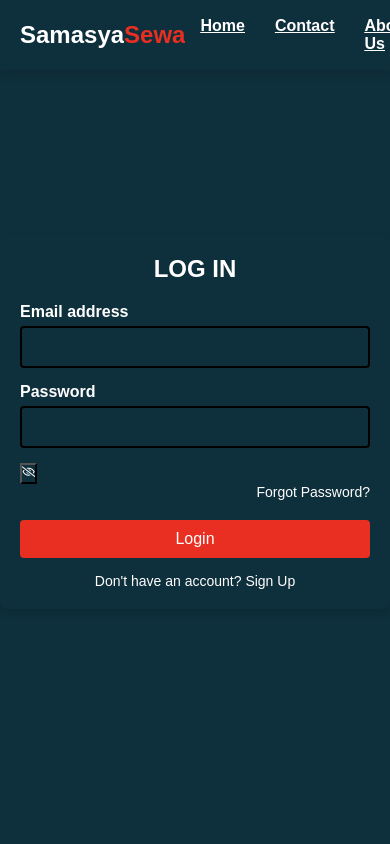
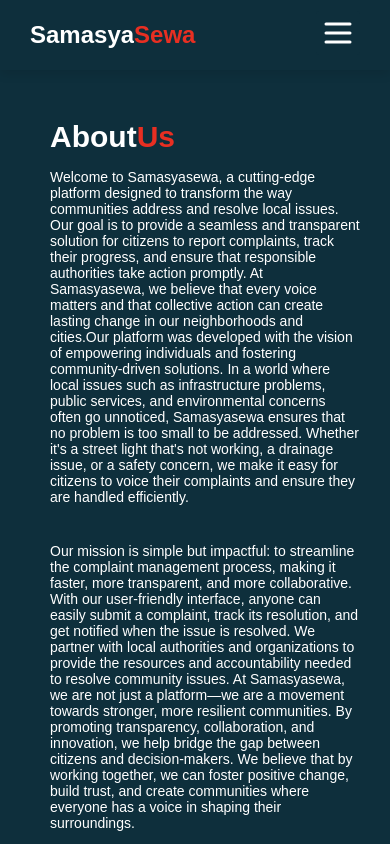
Before and after one commit to Manisha-Tmg/My-project, a React (Create React App) app: page /aboutus in a window 390 px wide. Before the commit this address led to /login. Shown: the top 844 px of the page. Built offline with nearby package versions, Linux system fonts and the light colour scheme.

Commit message:
fix: add Responsiveness with hamburger menu icon

```diff
--- a/src/Components/Navbar.js
+++ b/src/Components/Navbar.js
@@ -1,6 +1,8 @@
 import React, { useEffect, useState } from "react";
 import "../Css/Navbar.css";
 import { Link, useLocation, useNavigate } from "react-router-dom";
+import { Menu, X } from "lucide-react"; // Import Menu and X icons
+import Dropdown from "./Dropdown";
 
 const Navbar = () => {
   const [isLogin, setIsLogin] = useState(false);
@@ -8,17 +10,17 @@ const Navbar = () => {
   const location = useLocation();
   const signUpLocation = location.pathname;
 
-  useEffect(() => {
-    const myToken = localStorage.getItem("token");
-    if (myToken && signUpLocation !== "/signin") {
-      setIsLogin(true);
-    } else {
-      setIsLogin(false);
-      if (signUpLocation !== "/signin") {
-        navigate("/login"); // Redirect to login page only if not on /signin page
-      }
-    }
-  }, [navigate, signUpLocation]);
+  //useEffect(() => {
+  //  const myToken = localStorage.getItem("token");
+  //  if (myToken && signUpLocation !== "/signin") {
+  //    setIsLogin(true);
+  //  } else {
+  //    setIsLogin(false);
+  //    if (signUpLocation !== "/signin") {
+  //      navigate("/login"); // Redirect to login page only if not on /signin page
+  //    }
+  //  }
+  //}, [navigate, signUpLocation]);
 
   const handleLogout = () => {
     const confirmCheck = window.confirm("Are you sure want to logout?");
@@ -28,6 +30,13 @@ const Navbar = () => {
       setIsLogin(false);
       navigate("/login");
     }
+  };
+
+  // For Hamburger menu
+  const [menuOpen, setMenuOpen] = useState(false);
+
+  const handleMenuClick = () => {
+    setMenuOpen(!menuOpen); // Toggle menu state
   };
 
   return (
@@ -62,6 +71,16 @@ const Navbar = () => {
               <button className="btn1">Log In</button>
             </Link>
           )}
+
+        </div>
+          {/* Hamburger Menu and Dropdown */}
+          <div className="hamburger-menu" onClick={handleMenuClick}>
+          {menuOpen ? (
+            <X className="cross-icon" />
+          ) : (
+            <Menu className="menu-icon" />
+          )}
+          {menuOpen && <Dropdown className="dropdown-menu" />}
         </div>
       </nav>
     </div>
--- a/src/Css/Navbar.css
+++ b/src/Css/Navbar.css
@@ -2,9 +2,8 @@
   padding: 0;
   margin: 0;
   background-color: #0e2f3c;
-  font-family: sans-serif;
-  /* color: #fbfdfd; Text */
-  /* background-color: #ef1105; button*/
+  font-family: DM Sans;
+  text-decoration: none;
 }
 .navbar {
   width: 100%;
@@ -15,7 +14,7 @@
   align-items: center;
   background-color: #0e2f3c;
   justify-content: space-between;
-  padding: 0 20px;
+  padding: 0 30px;
   box-shadow: 0 4px 10px rgba(0, 0, 0, 0.1);
   z-index: 1000;
 }
@@ -55,7 +54,6 @@
   color: rgb(255, 249, 249);
   font-weight: bold;
   cursor: pointer;
-  text-decoration: underline;
 }
 
 .nav-links li:hover {
@@ -87,3 +85,32 @@
   border: 2px solid #ef1105;
   color: #ef1105;
 }
+
+@media screen and (max-width: 800px) {
+  .nav-links, .auth-btns {
+    display: none;
+  }
+
+  .hamburger-menu {
+    display: block;
+  }
+  .menu-icon, .cross-icon{
+    width: 44px;
+    height: 44px;
+    background: var(--Frame, #0E2F3C);
+    color: white;
+    padding: 4px;
+    border-radius: 3px;
+  }
+
+  .menu-icon:hover {
+    color: rgb(118, 120, 122);
+    cursor: pointer;
+  }
+}
+
+@media screen and (min-width: 800px) {
+  .hamburger-menu {
+    display: none;
+  }
+}
```
